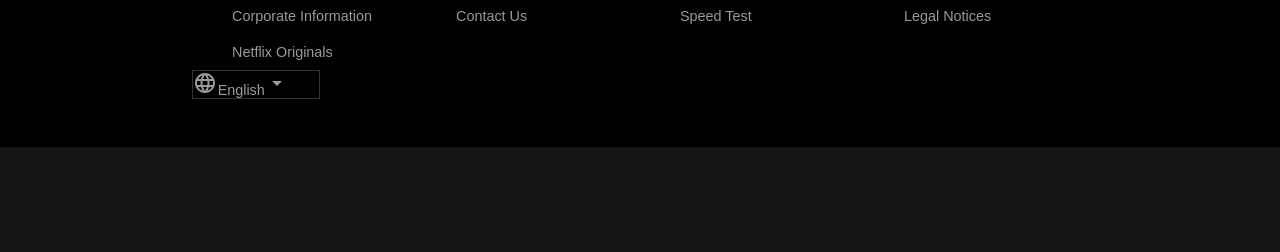
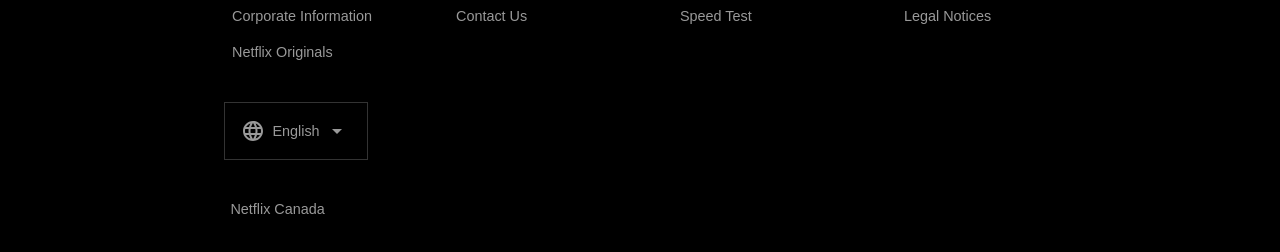
Before and after one commit to MiguelChiau/netflix-clone, a React (Create React App) app: page / in a window 1280 px wide. Shown: the part 1635-1887 px from the top of the page. Before the commit the page ends 1782 px from the top, so only its background shows below. Built offline with nearby package versions, Linux system fonts and the light colour scheme; no server answers.

Commit message:
footer comepleted

```diff
--- a/src/components/Footer.js
+++ b/src/components/Footer.js
@@ -81,13 +81,16 @@
                     </ul>
 
                     <div className="lang-btn">
-                        <LanguageIcon style={{marginRight: "0.5%"}}/>
-                        English
+                        <LanguageIcon />
+                        <span style={{margin: "auto", paddingLeft: "5px", paddingRight: "5px"}}>
+                            English
+                        </span >
                         <ArrowDropDownIcon/>
 
                     </div>
+                </div>
 
-                </div>
+                <span style={{marginLeft: "18%", fontSize: "0.9rem"}}>Netflix Canada</span>
 
 
             </FooterContainer>
@@ -133,9 +136,17 @@
 .lang-btn{
     background: transparent;
     border: 0.9px solid #333;
-    width: 8rem;
+    width: 9rem;
+    padding: 1rem;
+    display: grid;
+    grid-template-columns: repeat(3, 1fr);
+    margin: 2rem 0 40px 2rem;
+}
+
+.lang-toggle{
+    margin-left: 15%;
+    position: absolute;
 }
 
 
-
 `
```
